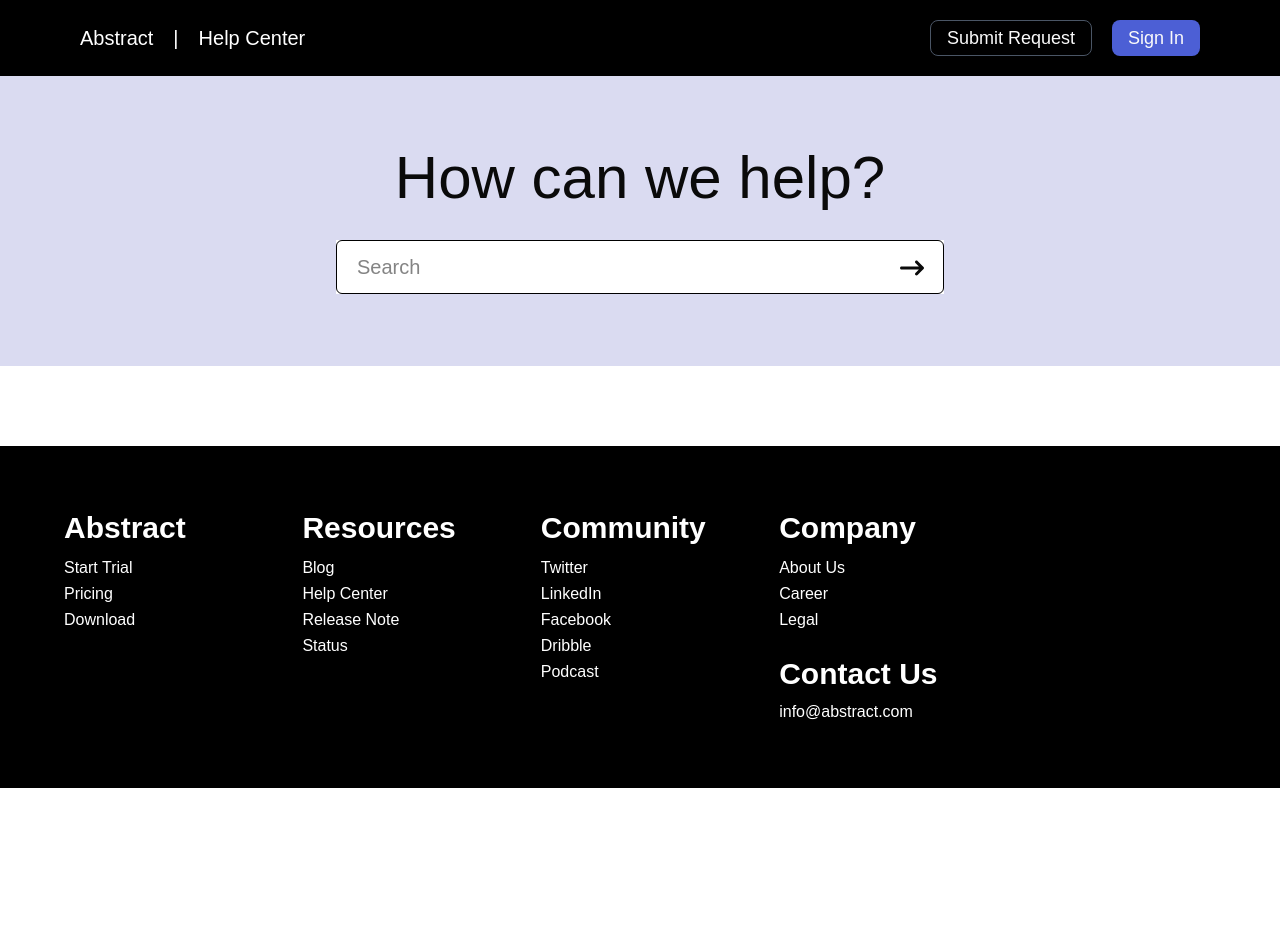
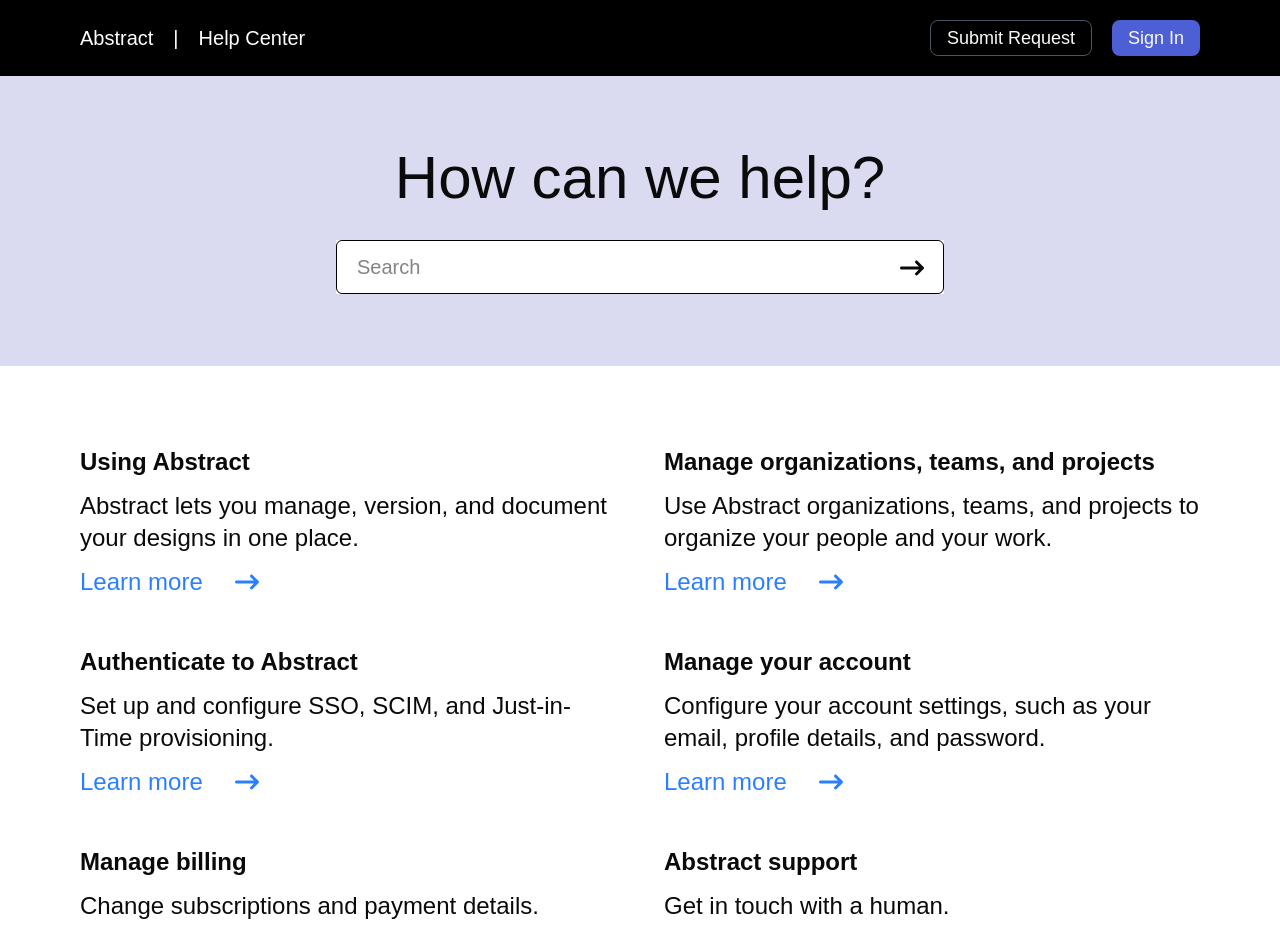
Before and after one commit to Clintelson/abstract-Help-Center, a Next.js app: page / in a window 1280 px wide. Shown: the top 939 px of the page. Before the commit the page ends 800 px from the top, so only its background shows below. Built offline with nearby package versions, Linux system fonts and the light colour scheme.

Commit message:
chore: body content

```diff
--- a/src/app/page.tsx
+++ b/src/app/page.tsx
@@ -1,15 +1,80 @@
 "use client";
-// import Image from "next/image";
+import Link from "next/link";
+import { FaArrowRightLong } from "react-icons/fa6";
 
 export default function Home() {
   return (
-    <main className="w-full h-full grid grid-cols-1 lg:grid-cols-2 gap-10 justify-items-center items-center">
-      <div></div>
-      <div></div>
-      <div></div>
-      <div></div>
-      <div></div>
-      <div></div>
+    <main className="w-full h-full p-8 md:p-20">
+
+      <div className="w-full h-full grid grid-cols-1 lg:grid-cols-2 gap-12 items-center justify-items-center">
+
+        <div className="text-2xl flex flex-col items-start w-full max-w-[370] h-fit gap-3">
+          <h1 className="font-bold">Using Abstract</h1>
+            <p>
+              Abstract lets you manage, version, and document your designs in one place.
+            </p>
+            <Link href="/abstract" className="text-blue-500 flex flex-row items-center gap-8">
+            Learn more
+            <FaArrowRightLong className="w-6 h-6" />
+            </Link>
+        </div>
+
+        <div className="text-2xl flex flex-col items-start w-full max-w-[370] h-fit gap-3">
+          <h1 className="font-bold">Manage organizations, teams, and projects</h1>
+            <p>
+            Use Abstract organizations, teams, and projects to organize your people and your work.
+            </p>
+            <Link href="/abstract" className="text-blue-500 flex flex-row items-center gap-8">
+            Learn more
+            <FaArrowRightLong className="w-6 h-6" />
+            </Link>
+        </div>
+
+        <div className="text-2xl flex flex-col items-start w-full max-w-[370] h-fit gap-3">
+          <h1 className="font-bold">Authenticate to Abstract</h1>
+            <p>
+              Set up and configure SSO, SCIM, and Just-in-Time provisioning.
+            </p>
+            <Link href="/abstract" className="text-blue-500 flex flex-row items-center gap-8">
+            Learn more
+            <FaArrowRightLong className="w-6 h-6" />
+            </Link>
+        </div>
+
+        <div className="text-2xl flex flex-col items-start w-full max-w-[370] h-fit gap-3">
+          <h1 className="font-bold">Manage your account</h1>
+            <p>
+              Configure your account settings, such as your email, profile details, and password.
+            </p>
+            <Link href="/abstract" className="text-blue-500 flex flex-row items-center gap-8">
+            Learn more
+            <FaArrowRightLong className="w-6 h-6" />
+            </Link>
+        </div>
+
+        <div className="text-2xl flex flex-col items-start w-full max-w-[370] h-fit gap-3">
+          <h1 className="font-bold">Manage billing</h1>
+            <p>
+              Change subscriptions and payment details.
+            </p>
+            <Link href="/abstract" className="text-blue-500 flex flex-row items-center gap-8">
+            Learn more
+            <FaArrowRightLong className="w-6 h-6" />
+            </Link>
+        </div>
+
+        <div className="text-2xl flex flex-col items-start w-full max-w-[370] h-fit gap-3">
+          <h1 className="font-bold">Abstract support</h1>
+            <p>
+              Get in touch with a human.
+            </p>
+            <Link href="/abstract" className="text-blue-500 flex flex-row items-center gap-8">
+            Learn more
+            <FaArrowRightLong className="w-6 h-6" />
+            </Link>
+        </div>
+      </div>
+
     </main>
   );
 }
```
